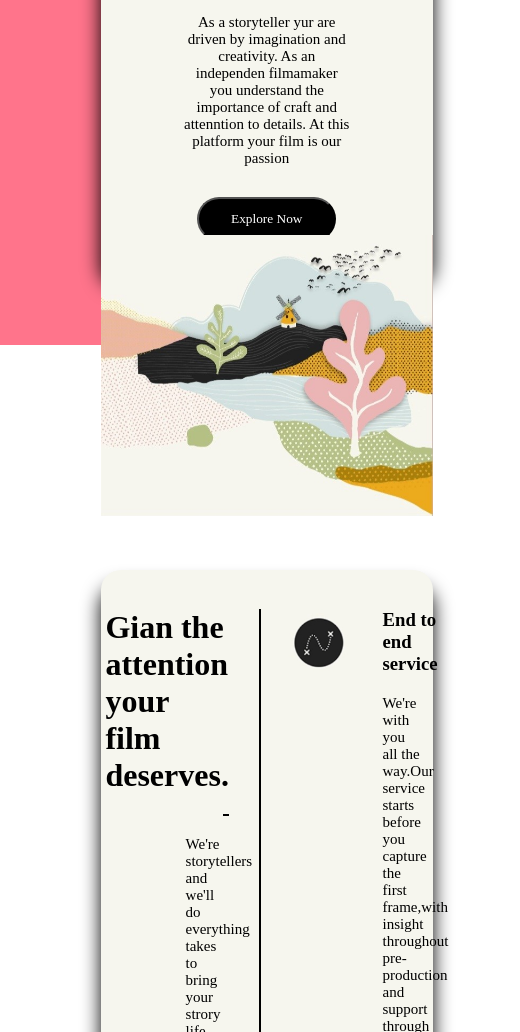
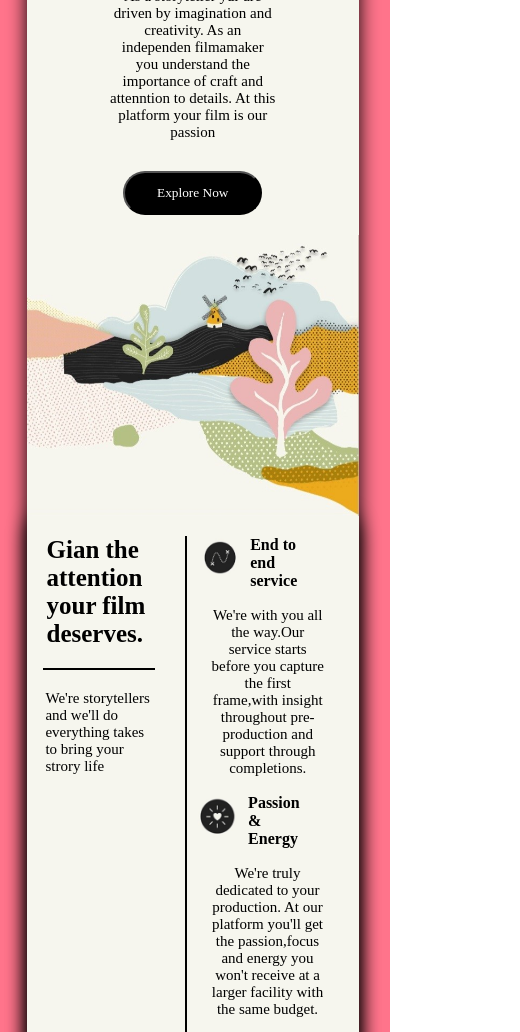
Before and after one commit to Pawan-Singh-Bhadouriya/Landing-Page-through-HTML-CSS, a plain HTML site: page index.html in a window 390 px wide. Shown: the part 279-1311 px from the top of the page, 520 px wide, since content can reach past the window. Drawn offline with Linux system fonts and the light colour scheme.

Commit message:
Update style.css

```diff
--- a/style.css
+++ b/style.css
@@ -130,3 +130,67 @@ html,body{
 .feature img{
     height: 75px;
 }
+/* -------------------responsive------------------- */
+@media screen and (max-width:390px) {
+    #nav #links {
+        display: none;
+    }
+
+    #heading h1 {
+        font-size: 35px;
+    }
+
+    #main {
+        position: relative;
+        left: 27px;
+    }
+
+    .container {
+        height: 189%;
+    }
+
+    #details {
+        margin-top: -23px;
+    }
+
+    #dleft {
+        width: 48%;
+    }
+
+    #dleft h1 {
+        font-size: 25px;
+    }
+
+    #dright {
+        width: 48%;
+    }
+
+    .feature img {
+        height: 48px;
+        position: relative;
+        left: -8px;
+    }
+
+    .fdets h3 {
+        font-size: 16px;
+        position: relative;
+        left: -26px;
+    }
+
+    .fdets p {
+        position: relative;
+        left: -47px;
+        width: 180%;
+        text-align: center;
+        margin: 17px -18px;
+    }
+
+    #details #dleft p {
+        width: 101%;
+        font-size: 15px;
+    }
+
+    #details #smline {
+        width: 103%;
+    }
+}
```
